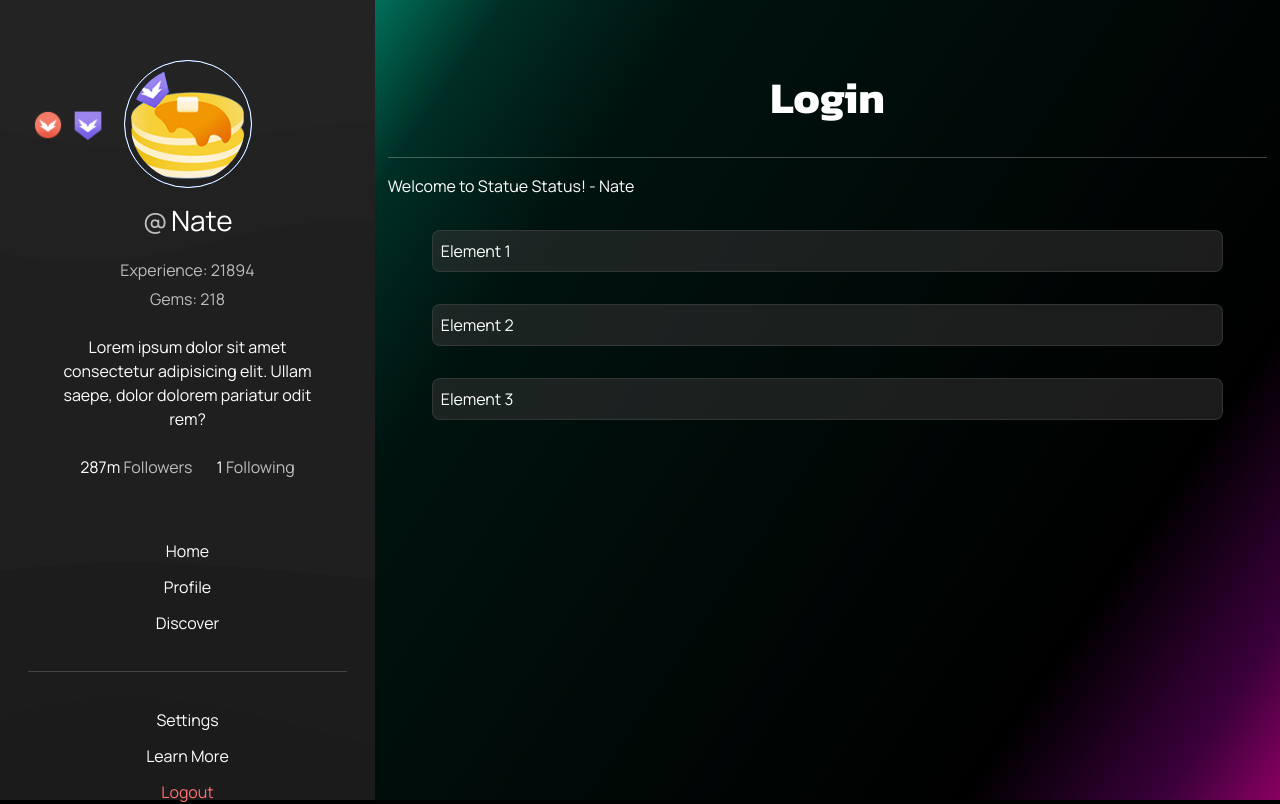
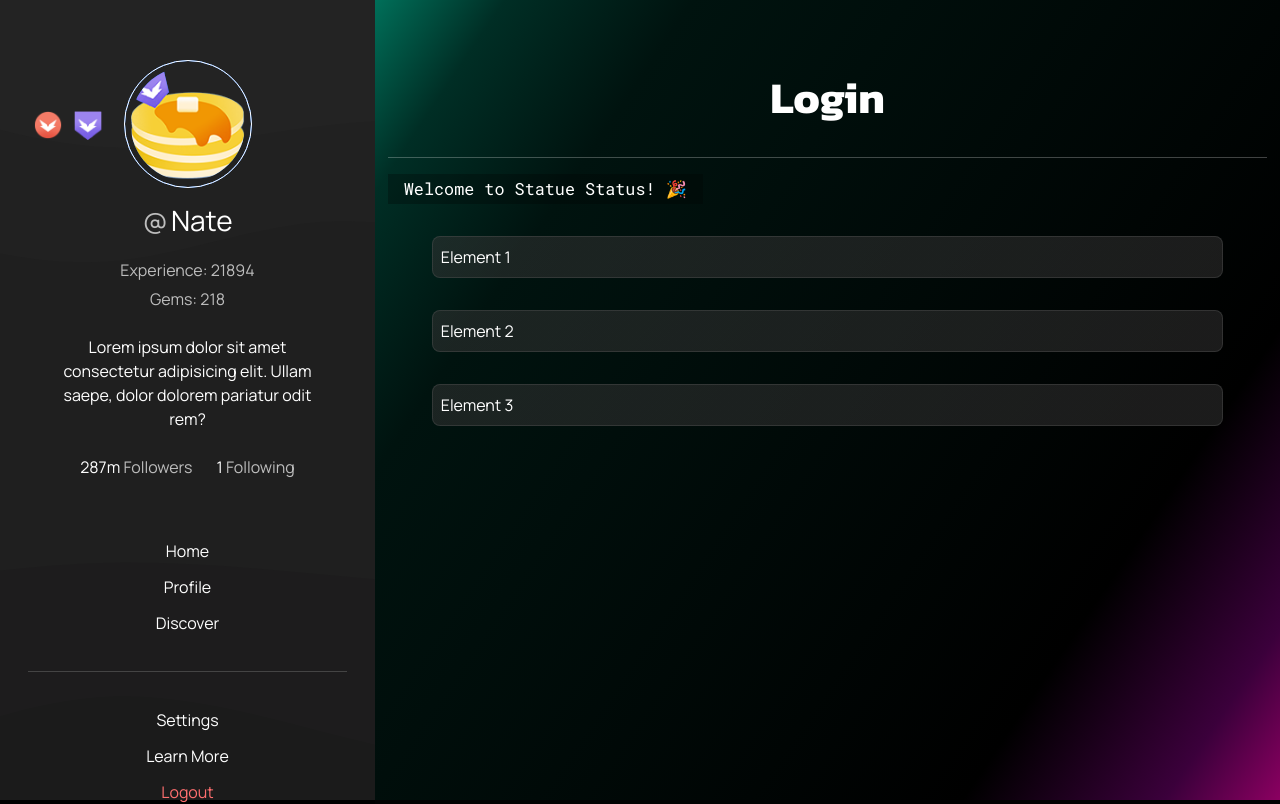
Before and after one commit to TDG-Org/Statue-Status, a React (Create React App) app in the folder client/: page /login in a window 1280 px wide. Shown: the top 804 px of the page. Built offline with nearby package versions, Linux system fonts and the light colour scheme.

Commit message:
further styled text typing elements

```diff
--- /dev/null
+++ b/client/src/components/Login/Flares.jsx
@@ -0,0 +1,9 @@
+import React from "react";
+
+const Flares = () => {
+  return (
+    <div>Flares</div>
+  );
+};
+
+export default Flares;
--- a/client/src/components/Login/TypingText.jsx
+++ b/client/src/components/Login/TypingText.jsx
@@ -1,4 +1,4 @@
-import React, { useState, useRef, useEffect } from "react";
+import React, { useState, useEffect } from "react";
 
 // Proptypes
 import PropTypes from "prop-types";
@@ -52,7 +52,7 @@ const TypingText = ({ message }) => {
   }, [typingDone]);
 
   return (
-    <p>{text} {showCursor && <span className="cursor">|</span>}</p>
+    <p className="typed-text">{text} {showCursor && <span className="cursorBlink">|</span>}</p>
   );
 };
 
--- a/client/src/components/Login/index.js
+++ b/client/src/components/Login/index.js
@@ -1,9 +1,11 @@
 // Import
 
 // From Rich Folder
+import Flares from "./Flares";
 import TypingText from "./TypingText";
 
 // Export
 export {
+  Flares,
   TypingText,
 };
--- a/client/src/components/index.js
+++ b/client/src/components/index.js
@@ -12,7 +12,7 @@ import MiniStatueCard from "./MiniStatueCard";
 import { Pie, RichList, Chart, Main, News } from "./Home";
 
 // Login Page
-import { TypingText } from "./Login";
+import { TypingText, Flares } from "./Login";
 
 // Profile Page
 import { EditProfile } from "./Profile";
@@ -43,6 +43,7 @@ export {
   Chart,
   Intro,
   Footer,
+  Flares,
   Friends,
   Explore,
   General,
@@ -52,6 +53,7 @@ export {
   GoBackBtn,
   MyAccount,
   PowerUser,
+  TypingText,
   EditProfile,
   ProfileStatue,
   MiniStatueCard,
--- a/client/src/pages/Login/LoginPage.jsx
+++ b/client/src/pages/Login/LoginPage.jsx
@@ -1,17 +1,16 @@
-import React, { useState, useRef, useEffect } from "react";
+import React, { useState, useEffect } from "react";
 
 // Styles
 import "./LoginPage.scss";
 
 // Components
-import { TypingText } from "../../components/Login";
+import { TypingText } from "../../components";
 
 const LoginPage = () => {
 
-  const content = "Welcome to Statue Status! - Nate";
+  const content = "Welcome to Statue Status! 🎉";
 
   // Fading in Elements
-
   const elements = [
     { element: <div className="li-block">Element 1</div>, id: 1 },
     { element: <div className="li-block">Element 2</div>, id: 2 },
@@ -31,7 +30,6 @@ const LoginPage = () => {
     });
   }, []);
 
-
   return (
     <div className="LoginPage page">
 
@@ -41,7 +39,7 @@ const LoginPage = () => {
       {/* Typing Text  */}
       <TypingText message={ content } />
 
-
+      {/* Login Input  */}
       {elements.map((element, index) => (
         React.cloneElement(element.element, {
           style: { opacity: opacities[index], transition: "opacity 1s" },
--- a/client/src/pages/Login/LoginPage.scss
+++ b/client/src/pages/Login/LoginPage.scss
@@ -10,13 +10,6 @@
   background: rgb(0,111,89);
   background: linear-gradient(124deg, rgba(0,111,89,1) 0%, rgba(0,46,37,1) 9%, rgba(0,19,15,1) 22%, rgba(0,0,0,1) 78%, rgba(59,0,59,1) 92%, rgba(139,0,97,1) 100%);
 
-  .cursor {
-    display: inline-block;
-    width: 10px;
-    height: 20px;
-    background-color: rgb(255, 255, 255);
-  }
-
   .login-page-overlay-background {
     top: 0;
     left: 0;
@@ -26,4 +19,5 @@
     background-size: cover;
     background-image: url("../../assets/svgs/loginpage-background.svg");
   }
+
 }
--- a/client/src/sass/main.scss
+++ b/client/src/sass/main.scss
@@ -6,6 +6,8 @@
 @import url('https://fonts.googleapis.com/css2?family=Kanit:wght@300;400;700&display=swap');
 // Manrope
 @import url('https://fonts.googleapis.com/css2?family=Manrope:wght@300;400;700&display=swap');
+// Roboto Mono
+@import url('https://fonts.googleapis.com/css2?family=Manrope:wght@300;400;700&family=Roboto+Mono&display=swap');
 
 // Var Colors
 @import "./variables.scss";
@@ -189,6 +191,23 @@ p, span, em, li, a, i, div {
   background: linear-gradient(to right, red, purple);
 }
 
+// Cursor Blinker
+
+.cursorBlink {
+  display: inline-block;
+  width: 10px;
+  height: 20px;
+  background-color: rgb(255, 255, 255);
+}
+
+.typed-text {
+  width: fit-content;
+  font-size: 1.05rem;
+  padding: .15rem 1rem;
+  background-color: $low-tp;
+  font-family: 'Roboto Mono', monospace;
+}
+
 // List Block
 
 .li-block {
```
